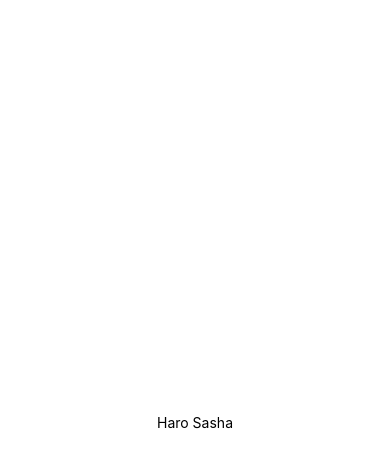
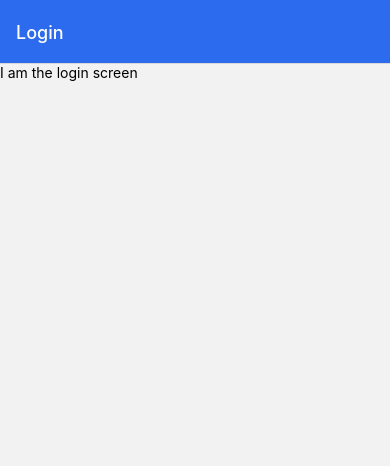
Before and after one commit to sashakaverina/signal-rn, a React Native app: screen /Login in a window 390 px wide. Shown: the top 466 px of the page. Built offline with nearby package versions, Linux system fonts and the light colour scheme.

Commit message:
login screen

```diff
--- a/App.js
+++ b/App.js
@@ -2,20 +2,33 @@ import { StatusBar } from 'expo-status-bar';
 import { StyleSheet, Text, View } from 'react-native';
 import React from 'react';
 import 'react-native-gesture-handler';
+import { NavigationContainer } from '@react-navigation/native';
+import { createStackNavigator } from '@react-navigation/stack';
+import LoginScreen from './screens/LoginScreen';
+
+const Stack = createStackNavigator();
+const GlobalScreenOptions = {
+  headerStyle: { backgroundColor: "#2C6BED"},
+  headerTitleStyle: { color: "white"},
+  headerTintColor: "white",
+}
 
 export default function App() {
   return (
-    <View style={styles.container}>
-      <Text>Haro Sasha</Text>
-    </View>
+    <NavigationContainer>
+      <Stack.Navigator screenOptions={GlobalScreenOptions}>
+        <Stack.Screen
+        name='Login' component={LoginScreen}/>
+      </Stack.Navigator>
+    </NavigationContainer>
   );
 }
 
 const styles = StyleSheet.create({
   container: {
     flex: 1,
-    backgroundColor: '#fff',
-    alignItems: 'center',
-    justifyContent: 'center',
-  },
-});
+    backgroundColor: "#fff",
+    alignItems: "center",
+    justifyContent: "center",
+  }
+})
--- a/package.json
+++ b/package.json
@@ -11,6 +11,7 @@
   },
   "dependencies": {
     "@react-navigation/native": "^6.0.6",
+    "@react-navigation/stack": "^6.0.11",
     "expo": "~44.0.0",
     "expo-status-bar": "~1.2.0",
     "firebase": "^9.6.4",
@@ -20,6 +21,7 @@
     "react-native-gesture-handler": "^2.2.0",
     "react-native-safe-area-context": "3.3.2",
     "react-native-screens": "~3.10.1",
+    "react-native-tailwindcss": "^1.1.11",
     "react-native-web": "0.17.1"
   },
   "devDependencies": {
--- /dev/null
+++ b/screens/LoginScreen.js
@@ -0,0 +1,12 @@
+import { View, Text } from 'react-native';
+import React from 'react';
+
+const LoginScreen = () => {
+  return (
+    <View>
+      <Text>I am the login screen</Text>
+    </View>
+  );
+};
+
+export default LoginScreen;
```
Also changed, not shown: 2 other files (tests, documents, lock files or other folders).
